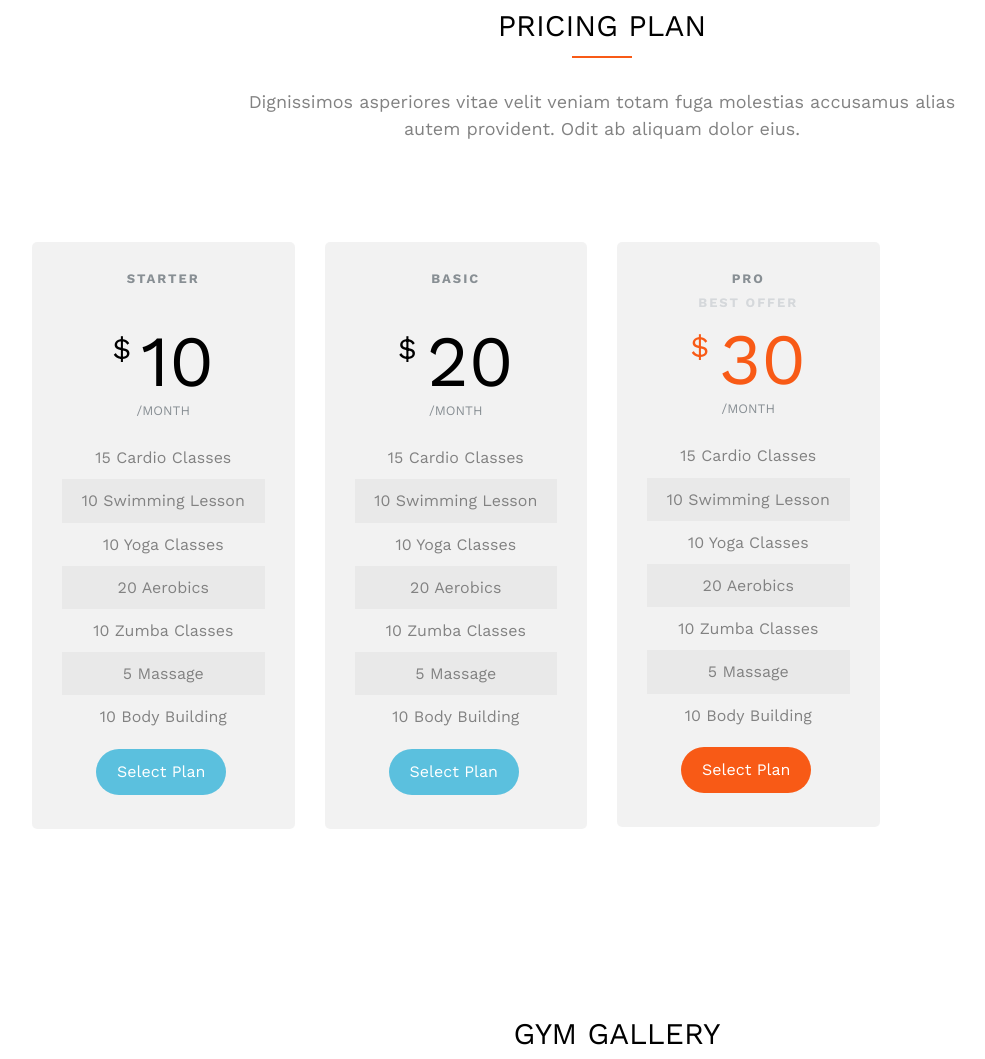
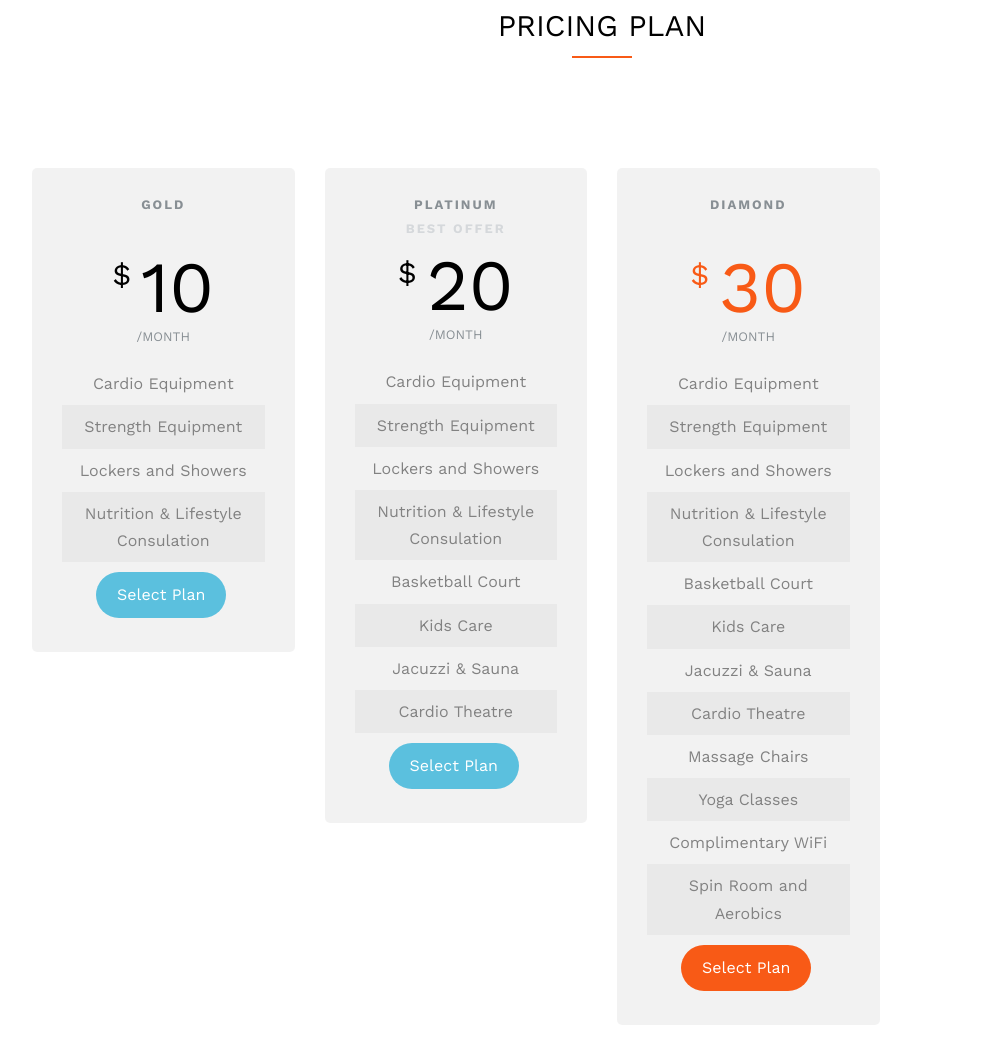
Before and after one commit to phoenixfitness/phoenixfitness.github.io, a plain HTML site: page index.html in a window 1280 px wide. Shown: the part 3470-4529 px from the top of the page, without its empty margins (38-1023 px from the left). Drawn offline with nearby package versions, Linux system fonts and the light colour scheme; files whose address does not match are found by name.

Commit message:
changed plans

```diff
--- a/index.html
+++ b/index.html
@@ -628,23 +628,20 @@
 			<div class="row animate-box">
 				<div class="col-md-8 col-md-offset-2 text-center fh5co-heading">
 					<h2>Pricing Plan</h2>
-					<p>Dignissimos asperiores vitae velit veniam totam fuga molestias accusamus alias autem provident. Odit ab aliquam dolor eius.</p>
+
 				</div>
 			</div>
 			<div class="row">
 				<div class="pricing">
 					<div class="col-md-3 animate-box">
 						<div class="price-box">
-							<h2 class="pricing-plan">Starter</h2>
+							<h2 class="pricing-plan">Gold</h2>
 							<div class="price"><sup class="currency">$</sup>10<small>/month</small></div>
 							<ul class="classes">
-								<li>15 Cardio Classes</li>
-								<li class="color">10 Swimming Lesson</li>
-								<li>10 Yoga Classes</li>
-								<li class="color">20 Aerobics</li>
-								<li>10 Zumba Classes</li>
-								<li class="color">5 Massage</li>
-								<li>10 Body Building</li>
+								<li>Cardio Equipment</li>
+								<li class="color">Strength Equipment</li>
+								<li>Lockers and Showers</li>
+								<li class="color">Nutrition & Lifestyle Consulation</li>
 							</ul>
 							<a href="#" class="btn btn-select-plan btn-sm">Select Plan</a>
 						</div>
@@ -652,16 +649,17 @@
 
 					<div class="col-md-3 animate-box">
 						<div class="price-box">
-							<h2 class="pricing-plan">Basic</h2>
+							<h2 class="pricing-plan pricing-plan-offer">Platinum <span>Best Offer</span></h2>
 							<div class="price"><sup class="currency">$</sup>20<small>/month</small></div>
 							<ul class="classes">
-								<li>15 Cardio Classes</li>
-								<li class="color">10 Swimming Lesson</li>
-								<li>10 Yoga Classes</li>
-								<li class="color">20 Aerobics</li>
-								<li>10 Zumba Classes</li>
-								<li class="color">5 Massage</li>
-								<li>10 Body Building</li>
+								<li>Cardio Equipment</li>
+								<li class="color">Strength Equipment</li>
+								<li>Lockers and Showers</li>
+								<li class="color">Nutrition & Lifestyle Consulation</li>
+								<li>Basketball Court</li>
+								<li class="color">Kids Care</li>
+								<li>Jacuzzi & Sauna</li>
+								<li class="color">Cardio Theatre</li>
 							</ul>
 							<a href="#" class="btn btn-select-plan btn-sm">Select Plan</a>
 						</div>
@@ -669,16 +667,22 @@
 
 					<div class="col-md-3 animate-box">
 						<div class="price-box popular">
-							<h2 class="pricing-plan pricing-plan-offer">Pro <span>Best Offer</span></h2>
+							<h2 class="pricing-plan">Diamond</h2>
 							<div class="price"><sup class="currency">$</sup>30<small>/month</small></div>
 							<ul class="classes">
-								<li>15 Cardio Classes</li>
-								<li class="color">10 Swimming Lesson</li>
-								<li>10 Yoga Classes</li>
-								<li class="color">20 Aerobics</li>
-								<li>10 Zumba Classes</li>
-								<li class="color">5 Massage</li>
-								<li>10 Body Building</li>
+								<li>Cardio Equipment</li>
+								<li class="color">Strength Equipment</li>
+								<li>Lockers and Showers</li>
+								<li class="color">Nutrition & Lifestyle Consulation</li>
+								<li>Basketball Court</li>
+								<li class="color">Kids Care</li>
+								<li>Jacuzzi & Sauna</li>
+								<li class="color">Cardio Theatre</li>
+								<li>Massage Chairs</li>
+								<li class="color">Yoga Classes</li>
+								<li>Complimentary WiFi</li>
+								<li class="color">Spin Room and Aerobics</li>
+
 							</ul>
 							<a href="#" class="btn btn-select-plan btn-sm">Select Plan</a>
 						</div>
@@ -823,7 +827,7 @@
 		<div class="container">
 			<div class="row animate-box">
 				<div class="col-md-8 col-md-offset-2 text-center">
-					<h2>Fitness Classes this Summer <br> <span> Pay Now and <br> Get <span class="percent">35%</span> Discount</span></h2>
+					<h2>Fitness Classes this Summer <br> <span> Join now  <br> for <span class="percent">$1</span> Down</span></h2>
 				</div>
 			</div>
 			<div class="row animate-box">
```
